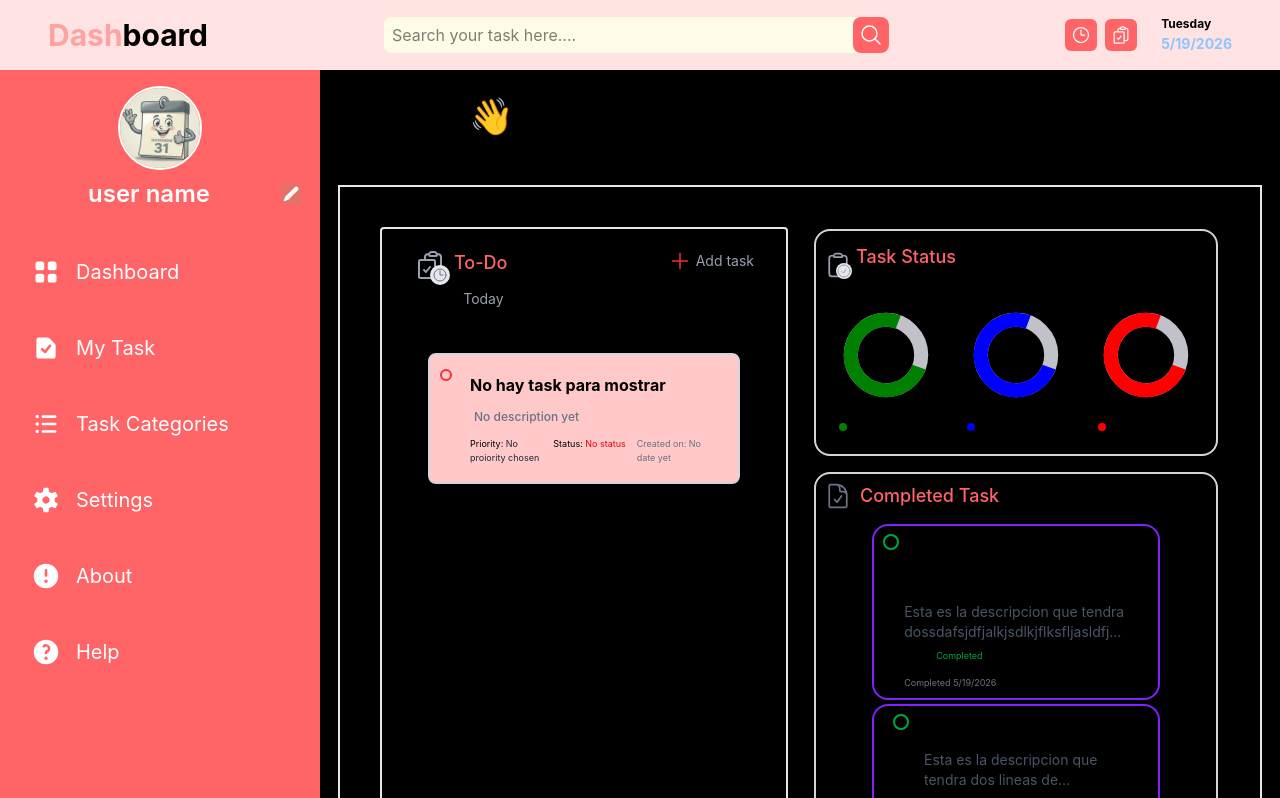
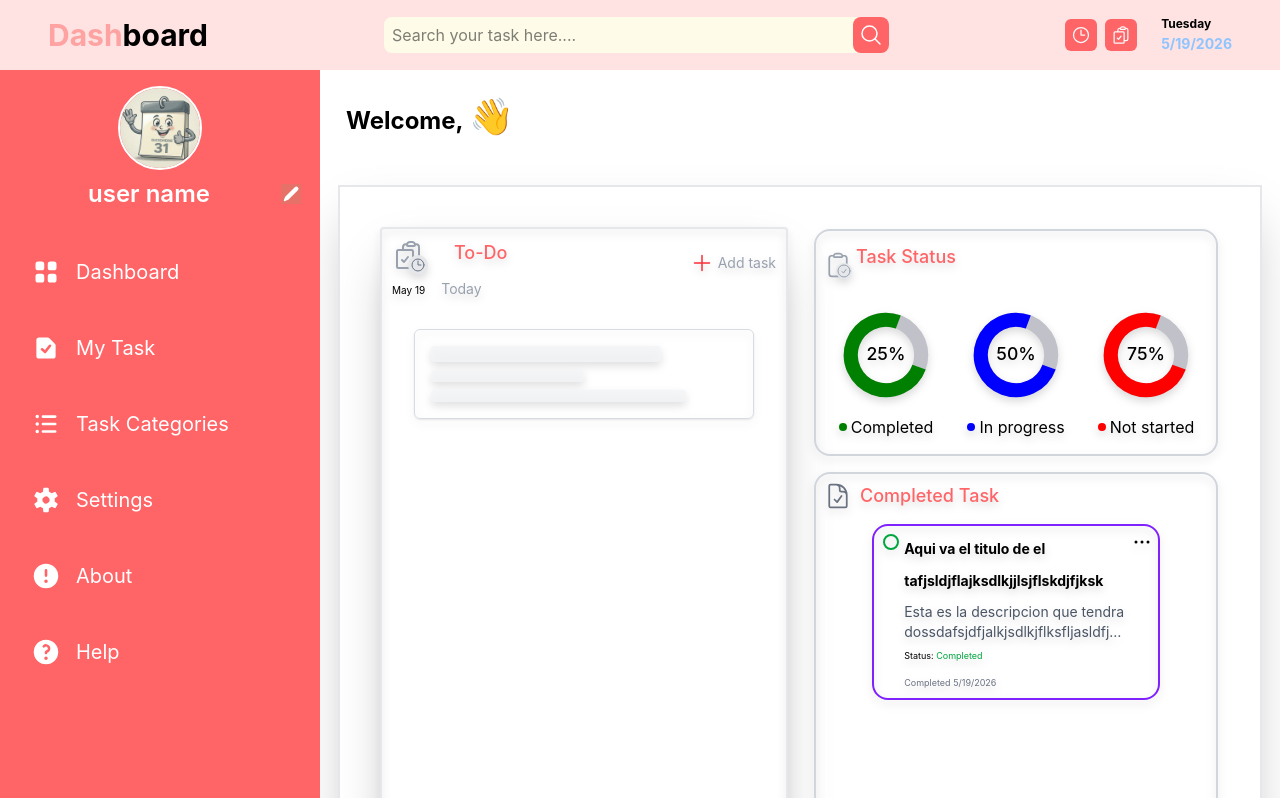
Before and after one commit to karinatuyuc/my-todo-list-React, a React (Vite) app: page / in a window 1280 px wide. Shown: the top 798 px of the page. Built offline with nearby package versions, Linux system fonts and the light colour scheme.

Commit message:
feat: message when no task is added

```diff
--- a/src/CompletedTask.jsx
+++ b/src/CompletedTask.jsx
@@ -44,36 +44,6 @@ export default function CompletedTask({dateIn}){
                                 />
                             </div>
                     </div>
-
-                    {/**CARD #1 */}
-                    <div className="grid border-2 border-violet-600 rounded-2xl grid-cols-[1fr_4fr_1fr] w-full max-w-md mx-auto p-1
-                    lg:w-72 lg:mt-0.5 xl:mt-0.5">
-
-                        <div className="flex justify-center items-start pt-1">
-                            <div className="w-4 h-4 rounded-full border-2 border-green-600 md:w-5 md:h-5 lg:w-4 lg:h-4"></div>
-                        </div>
-
-
-                           <div className="max-w-auto">
-                              <span className="font-bold text-sm md:text-base lg:text-sm">Aqui va el titulo de el task</span>
-                              <p className="text-sm line-clamp-2 mt-2 text-gray-600 md:text-base lg:text-sm xl:text-medium"
-
-                              >Esta es la descripcion que tendra dos lineas de longitud no mas</p>
-                              <h4 className="text-[9px] mt-2">Status: <span className="text-green-600">Completed</span></h4>
-                              <span className="text-[9px] text-gray-500">Completed {dateIn} </span> {/**This should be interactive */}
-                           </div>
-
-                           <div className="flex justify-end items-start">
-                                <EllipsisHorizontalIcon
-                                className="w-6 h-6"
-                                />
-                            </div>
-                    </div>
-
-
-
-
-
                 </div>
 
              { /** </div>*/}
--- a/src/Dashboard.jsx
+++ b/src/Dashboard.jsx
@@ -1,5 +1,12 @@
-import { useState } from 'react';
-import { MagnifyingGlassIcon, ClockIcon, ClipboardDocumentCheckIcon, PlusIcon, ClipboardIcon, CheckCircleIcon} from "@heroicons/react/24/outline";
+import { useState, useRef } from "react";
+import {
+  MagnifyingGlassIcon,
+  ClockIcon,
+  ClipboardDocumentCheckIcon,
+  PlusIcon,
+  ClipboardIcon,
+  CheckCircleIcon,
+} from "@heroicons/react/24/outline";
 import ProgressCircle from "./ProgressCircle.jsx";
 import CompletedTask from "./CompletedTask.jsx";
 import TaskCard from "./TaskCard.jsx";
@@ -7,9 +14,27 @@ import SideMenu from "./sideMenu.jsx";
 import { TaskGrid } from "./TaskGrid.jsx";
 import { AddTaskModal } from "./addTaskModal.jsx";
 
-export default function Dashboard({ modalAddTask, setModalAddTask, onClose, tasks, onSubmit}) { // Receive modalAddTask, setModalAddTask, onClose, tasks, and setTasks as props
-    {/** Catching userName Name */}
+export default function Dashboard({
+  modalAddTask,
+  setModalAddTask,
+  onClose,
+  tasks,
+  onSubmit,
+}) {
+  // Receive modalAddTask, setModalAddTask, onClose, tasks, and setTasks as props
+  {
+    /** Catching userName Name */
+  }
   const [userName, setUserName] = useState("");
+
+  const [hasScrolled, setHasScrolled] = useState(false);
+
+  const handleScroll = () => {
+    if (tasksRef.current) {
+      const scrolled = tasksRef.current.scrollTop > 0;
+      setHasScrolled(scrolled);
+    }
+  };
 
   const date = new Date(); //Creating the local date
 
@@ -20,11 +45,14 @@ export default function Dashboard({ modalAddTask, setModalAddTask, onClose, task
   //day: "numeric"
   //};
 
-    const dayName= date.toLocaleDateString('en-US', { weekday: 'long'}); // To show the day of the week
-    const dayMonth = date.toLocaleDateString('en-US', {day: 'numeric', month: 'short'});
+  const dayName = date.toLocaleDateString("en-US", { weekday: "long" }); // To show the day of the week
+  const dayMonth = date.toLocaleDateString("en-US", {
+    day: "numeric",
+    month: "short",
+  });
   const dateInNumber = date.toLocaleDateString("en-US"); // To show the date in number
 
-    let waveHand = "\u{1F44B}" //Emoji hand waving
+  let waveHand = "\u{1F44B}"; //Emoji hand waving
 
   const circles = [
     { title: "Completed", progress: "25%", color: "green" },
@@ -32,14 +60,14 @@ export default function Dashboard({ modalAddTask, setModalAddTask, onClose, task
     { title: "Not started", progress: "75%", color: "red" },
   ];
 
+  const tasksRef = useRef(null);
+
   return (
     <>
-
       {modalAddTask && (
         <AddTaskModal
           onClose={onClose} // Pass the onClose function as a prop to close the modal
-                                onSubmit={onSubmit}// Passing onAddTask function to update the task list in the Dashboard component when a new task is added
-
+          onSubmit={onSubmit} // Passing onAddTask function to update the task list in the Dashboard component when a new task is added
         />
       )}
 
@@ -49,23 +77,20 @@ export default function Dashboard({ modalAddTask, setModalAddTask, onClose, task
          setModalName={setModalName}
          setUserName={setUserName}
         /> */}
-         <div className="min-h-screen w-full bg-black">
-
-
+      <div className="min-h-screen w-full">
         {/*Header*/}
-            <header className="flex justify-between items-center p-1.5 bg-red-100 sticky top-0 z-20
-            lg:flex lg:justify-around lg:p-4 lg:pl-12 lg:pr-12 lg:sticky lg:top-0 lg:z-20 lg:gap-44">
-
+        <header
+          className="flex justify-between items-center p-1.5 bg-red-100 sticky top-0 z-20
+            lg:flex lg:justify-around lg:p-4 lg:pl-12 lg:pr-12 lg:sticky lg:top-0 lg:z-20 lg:gap-44"
+        >
           {/** Dashboard title*/}
-                <div className= "font-bold text-[15px] md:text-3xl">
+          <div className="font-bold text-[15px] md:text-3xl">
             <span className="text-red-300">Dash</span>
             <span className="text-black">board</span>
           </div>
 
-
           {/** Search bar */}
           <div className="flex bg-yellow-50 hover:bg-red-200 rounded-lg md:w-94 lg:w-lvw ">
-
             <input
               type="text"
               id="search"
@@ -74,75 +99,71 @@ export default function Dashboard({ modalAddTask, setModalAddTask, onClose, task
               className=" w-full h-9 p-2 text-sm rounded-lg focus:outline-none md:h-9 md:text-base hover:bg-red-200"
             />
             <button className="flex items-center justify-center md:h-9 hover:bg-red-300">
-                        <MagnifyingGlassIcon
-                        className="w-7 h-9 p-1.5 bg-red-400  text-white rounded-lg md:w-8 md:h-8 lg:w-9 lg:h-9"/>
+              <MagnifyingGlassIcon className="w-7 h-9 p-1.5 bg-red-400  text-white rounded-lg md:w-8 md:h-8 lg:w-9 lg:h-9" />
             </button>
           </div>
-
 
           {/** Date section */}
           <div className="flex items-center justify-center gap-6">
             {/**Notification and calendar icon */}
             <div className="hidden lg:flex lg:gap-2 text-gray-50">
-                         <ClockIcon className="w-8 h-8 bg-red-400 p-1.5 rounded-md"/>
-                         <ClipboardDocumentCheckIcon className="w-8 h-8 bg-red-400 p-1.5 rounded-md"/>
+              <ClockIcon className="w-8 h-8 bg-red-400 p-1.5 rounded-md" />
+              <ClipboardDocumentCheckIcon className="w-8 h-8 bg-red-400 p-1.5 rounded-md" />
             </div>
 
             <div className="flex flex-col gap-0.5">
-                         <span className="font-bold text-[9px] md:text-sm lg:text-xs">{dayName}</span>
-                         <span className="font-bold text-[9px] text-blue-300 md:text-sm md:flex md:justify-center lg:text-sm">{dateInNumber}</span>
+              <span className="font-bold text-[9px] md:text-sm lg:text-xs">
+                {dayName}
+              </span>
+              <span className="font-bold text-[9px] text-blue-300 md:text-sm md:flex md:justify-center lg:text-sm">
+                {dateInNumber}
+              </span>
             </div>
-
           </div>
-
         </header>
 
         <div className="flex min-h-screen flex-col lg:flex-row">
-
-
           {/**SIDE MENU */}
           <aside className="lg:bg-red-400 lg:w-80 lg:min-h-screen lg:sticky">
-                <SideMenu
-                    userName={userName}
-                    setUserName={setUserName}
-
-                />
+            <SideMenu userName={userName} setUserName={setUserName} />
           </aside>
           {/**End SIDE MENU */}
 
-
           <main className="flex-1 p-0.5 overflows-auto">
-
-            <div className="border-y-green-900" >
-
+            <div className="border-y-green-900">
               <div className="flex items-center justify-center gap-2 lg:mt-6 lg:ml-6 text-center">
                 <div className="mx-auto text-xl font-medium mb-4 md:text-2xl lg:ml-0 lg:text-3xl lg:mb-0 flex">
-                           <h1
-                             className='sm:truncate sm:overflow-hidden sm:text-ellipsis text-black font-bold md:text-2xl'
-                           >Welcome, {userName} <span className="text-3xl md:text-4xl lg:text-4xl">{waveHand}</span></h1>
+                  <h1 className="sm:truncate sm:overflow-hidden sm:text-ellipsis text-black font-bold md:text-2xl">
+                    Welcome, {userName}{" "}
+                    <span className="text-3xl md:text-4xl lg:text-4xl">
+                      {waveHand}
+                    </span>
+                  </h1>
                 </div>
-
               </div>
-
 
               {/** Main section */}
 
-                <section className="border-2 border-gray-200 m-4 mb-5 mt-12 p-6 md:min-h-screen md:p-10 shadow-2xl
-                ">
-
+              <section
+                className="border-2 border-gray-200 m-4 mb-5 mt-12 p-6 md:min-h-screen md:p-10 shadow-2xl
+                "
+              >
                 <div className="lg:grid  lg:grid-cols-2 lg:gap-6 lg:h-screen">
-
                   {/*ADD TASK SECTION AND CARDS TASKS (different component in REVIEW)*/}
 
-                    <div className="w-full border-2 border-gray-200 shadow-2xl drop-shadow-lg p-2 mb-3 rounded
-                    md:p-4 md:mb-12
-                    lg:h-full
-                  ">
-
-                        <div className="flex justify-between m-4
-
-                        lg:mt-1">
-                            <span className="absolute text-justify left-16 text-xm ml-2 text-red-400 font-medium md:text-2xl lg:text-lg">To-Do</span>
+                  <div
+                    ref={tasksRef}
+                    onScroll={handleScroll}
+                    className={`w-full border-2 border-gray-200 shadow-2xl drop-shadow-lg mb-3 rounded p-4
+                    lg:p-0 lg:min-h-full lg:overflow-auto`}
+                  >
+                    <div
+                      className={`lg:top-0 lg:sticky ${hasScrolled ? "bg-black/80" : "bg-gray-00"}`}
+                    >
+                      <div className="flex justify-between p-2.5 lg:h-17">
+                        <span className="absolute text-justify left-16 text-xm ml-2 text-red-400 font-medium md:text-2xl lg:text-lg">
+                          To-Do
+                        </span>
                         <div className="relative">
                           <ClipboardDocumentCheckIcon
                             className="w-7 h-7 absolute text-gray-400
@@ -156,68 +177,73 @@ export default function Dashboard({ modalAddTask, setModalAddTask, onClose, task
 
                         <span
                           className="absolute text-justify mt-10 text-[10ox]
-                                 md:text-sm md:mt-14 lg:text-[10px] lg:mt-10">
+                                 md:text-sm md:mt-14 lg:text-[10px] lg:mt-10"
+                        >
                           {dayMonth}
                           <span
                             className="text-gray-400 m-4
-                                     md:text-sm">
+                                     md:text-sm"
+                          >
                             Today
                           </span>
                         </span>
 
-
                         <button
                           className="flex items-center text-sm cursor-pointer gap-1
-                              md:text-base">
+                              md:text-base"
+                        >
                           <PlusIcon
                             className="w-5 h-5 text-red-500 font-medium
                                    md:w-6 md:h-6"
                             onClick={setModalAddTask}
-
                           />
-                                <span className="text-gray-400 md:text-2xl lg:text-sm">Add task</span>
+                          <span className="text-gray-400 md:text-2xl lg:text-sm">
+                            Add task
+                          </span>
                         </button>
-                        </div>
-
-
-
-                      <div className="h-full overflow-auto p-2 md:p-4 lg:p-2">
-                        {tasks.map((task, index) => (
-                            <TaskCard
-                                key={index}
-                                task={task}
-                            />
-                        ))}
                       </div>
                     </div>
 
+                    <div className="p-1 md:p-2">
+                      {tasks.length === 0 ? (
+                        <div className="flex flex-row justify-center items-center mt-9 m-2 lg:m-6">
+                          <div className="border border-gray-300 rounded-md p-4 shadow bg-transparent animate-pulse w-full">
+                          <div className="h-4 bg-gray-100 rounded w-3/4 mb-2"></div>
+                          <div className="h-3 bg-gray-100 rounded w-1/2 mb-2"></div>
+                          <div className="h-3 bg-gray-100 rounded w-5/6"></div>
+                           </div>
+                        </div>
 
-
-
-
+                      ) : (
+                        tasks.map((task, index) => (
+                          <TaskCard key={index} task={task} />
+                        ))
+                      )}
+                    </div>
+                  </div>
 
                   <div className="lg:flex lg:flex-col lg:h-screen md:p-0.5 lg:p-0.5 ">
-
-
                     {/* TASK STATUS*/}
-                    <div className="border-2 border-gray-300 drop-shadow-lg rounded-2xl mb-2 h-full p-2
+                    <div
+                      className="border-2 border-gray-300 drop-shadow-lg rounded-2xl mb-2 h-full p-2
                     md:mb-12
-                    lg:h-80 lg:pt-3 lg:mb-4">
-
+                    lg:h-80 lg:pt-3 lg:mb-4"
+                    >
                       <div className="flex gap-4  md:pb-6 lg:pb-4">
-
                         <div className="flex relative mb-4 md:mt-2">
-                              <ClipboardIcon className="w-7 h-7 absolute text-gray-400 md:w-10 md:h-10 lg:w-7 lg:h-7"/>
-                              <CheckCircleIcon className="w-4 h-4 relative mt-3 left-3 rounded-full text-gray-400 bg-gray-200
-                              md:w-6 md:h-6 lg:w-4 lg:h-4" />
+                          <ClipboardIcon className="w-7 h-7 absolute text-gray-400 md:w-10 md:h-10 lg:w-7 lg:h-7" />
+                          <CheckCircleIcon
+                            className="w-4 h-4 relative mt-3 left-3 rounded-full text-gray-400 bg-gray-200
+                              md:w-6 md:h-6 lg:w-4 lg:h-4"
+                          />
                         </div>
-                            <span className="text-red-400 font-medium md:text-2xl lg:text-lg">Task Status</span>
+                        <span className="text-red-400 font-medium md:text-2xl lg:text-lg">
+                          Task Status
+                        </span>
                       </div>
-
 
                       {/*Progress circles*/}
                       <div className="grid grid-cols-3 gap-1.5 h-full">
-
                         {circles.map((item, index) => (
                           <ProgressCircle
                             // Aqui van los props que le pasamos al componente
@@ -228,51 +254,35 @@ export default function Dashboard({ modalAddTask, setModalAddTask, onClose, task
                           />
                         ))}
                       </div>
-
                     </div>
-
-
-
 
                     {/*COMPLETED TASK*/}
 
-                    <div className=" border-2 drop-shadow-lg border-gray-300 p-4 h-full mt-4 rounded-2xl
+                    <div
+                      className=" border-2 drop-shadow-lg border-gray-300 p-4 h-full mt-4 rounded-2xl
                       md:p-5
-                     lg:mt-0 lg:p-2">
-                        <CompletedTask
-                            dateIn={dateInNumber}
-                        />
-
+                     lg:mt-0 lg:p-2"
+                    >
+                      <CompletedTask dateIn={dateInNumber} />
                     </div>
 
-
                     <div>
-                        <TaskGrid
-
-
-                    />
+                      <TaskGrid />
+                    </div>
+                  </div>
+                </div>
+              </section>
+            </div>
+          </main>
         </div>
 
-                    </div>
-
-
-                    </div>
-
-                </section>
-            </div>
-
-        </main>
-
-        </div>
-
-                   <span className="text-[10px] bg-red-200 lg:mb-0">&copy; 2026 <a>RacooDev</a>. All rights reserved.</span>
-
-
+        <span className="text-[10px] bg-red-200 lg:mb-0">
+          &copy; 2026 <a>RacooDev</a>. All rights reserved.
+        </span>
       </div>
     </>
-    )
+  );
 }
-
 
 /*
 TODO: show task on Todo LIST, MAKE DESCRIPTION AND DATE DYNAMIC, MAKE THE PROGRESS CIRCLES DYNAMIC, MAKE THE COMPLETED TASK DYNAMIC, MAKE THE USER NAME DYNAMIC, MAKE THE DATE DYNAMIC, MAKE THE SEARCH BAR WORK, MAKE THE ADD TASK MODAL WORK, MAKE THE SIDE MENU WORK, MAKE THE DASHBOARD RESPONSIVE
--- a/src/TaskCard.jsx
+++ b/src/TaskCard.jsx
@@ -1,56 +1,73 @@
-export default function TaskCard ({task}) { // Receive dataInputs, date, tasks, and setTasks as props
+export default function TaskCard({ task}) {
+  // Receive dataInputs, date, tasks, and setTasks as props
 
   const priorityColors = {
-        "Low": "text-green-600 font-semibold",
-        "Medium": "text-orange-500",
-        "Extreme": "text-red-700 font-bold"
-    }
+    Low: "text-green-600 font-semibold",
+    Medium: "text-orange-500",
+    Extreme: "text-red-700 font-bold",
+  };
 
-    const priorityClass = priorityColors[task.priority] || "text-gray-800"
+  const priorityClass = priorityColors[task.priority] || "text-gray-800";
 
   return (
     <>
-        <div className="border-gray-800
-        md:mt-16 lg:mt-8 lg:p-0.5 ">
+      <div
+        className="border-gray-800
+        md:mt-2 lg:mt-2 lg:p-0.5 lg:bg-black"
+      >
 
-                                  {/*DIV TO DO AND ADD TASK*/}
-             <div className="grid grid-cols-1 gap-4 mt-10 p-2 md:grid md:grid-cols-2 md:p-5 lg:flex lg:mt-0.5">
-
+    <div className="grid grid-cols-1 gap-4 mt-10 p-1.5 md:grid md:grid-cols-2 md:p-2 lg:flex lg:mt-0.5 lg:bg-amber-400 rounded-sm">
           {/**Card #1 */}
-                <div className="w-full max-w-sm mx-auto bg-red-200 min-h-28 border-2 rounded-lg p-0.5 border-gray-300 md:grid md:grid-cols-1 md:p-4
-                 lg:w-96 lg:p-1">
-
-                    <div className="flex gap-2.5 p-1.5
-                     ">
+          <div
+            className="w-full max-w-sm mx-auto bg-red-900 min-h-36 border-2 rounded-lg p-0.5 gap-12 border-gray-300 md:grid md:grid-cols-1 md:p-2
+                 lg:w-96 lg:p-0.5"
+          >
+            <div
+              className="flex gap-2 p-0.5
+                     "
+            >
               <div className="flex justify-center items-start mt-1">
-                            <span className="w-3 h-3 border-2 rounded-full text-red-500"></span> {/**This sould be interactive too */}
+                <span className="w-3 h-3 border-2 rounded-full text-red-500"></span>{" "}
+                {/**This sould be interactive too */}
               </div>
-
 
               {/*CARD TASKS */}
               <div className="flex flex-col gap-2 lg:w-100 lg:p-2">
-                                <span className="font-bold line-clamp-1 text-black">{task.title}</span>
+                <span className="font-bold line-clamp-1 text-black">
+                  {task.title}
+                </span>
 
-                                <div className="text-sm text-ellipsis">
-                                    <p className="font-medium text-gray-500 line-clamp-3 lg:p-1 lg:w-full lg:text-xs">
+                <div className="text-sm text-ellipsis min-h-12">
+                  <p className="text-xs font-medium text-gray-500 line-clamp-3">
                     {task.description}
                   </p>
                 </div>
 
-
                 {/** CARD FOOTER */}
-                                        <div className="text-[9px] grid grid-cols-3 justify-between">
-                                                  <span>Priority: <span className={`${priorityClass}`}>{task.priority}</span></span>
-                                                  <span className="">Status: <span className='text-red-600'>{task.status}</span></span> {/**This should be interactive  */}
-                                                  <span className="text-gray-500">Created on: {task.date}</span>
-                                        </div>
-
+                <div className="text-[8px] grid grid-cols-3 justify-between mt-2.5">
+                  <span>
+                    Priority:{" "}
+                    <span className={`${priorityClass}`}>{task.priority}</span>
+                  </span>
+                  <span className="">
+                    Status: <span className="text-red-600">No status</span>
+                  </span>{" "}
+                  {/**This should be interactive  */}
+                  <span className="text-gray-500">
+                    Created on: <span>{task.date}</span>
+                  </span>
                 </div>
               </div>
             </div>
+          </div>
+        </div>
+        {/*DIV TO DO AND ADD TASK*/}
+
+
+
+
 
       </div>
-    </div>
     </>
-    )
+  );
 }
--- a/src/TodoApp.jsx
+++ b/src/TodoApp.jsx
@@ -17,7 +17,7 @@ const defaultTask ={
 function TodoApp() {
 
   // states
-  const [ taskList, setTaskList] = useState([defaultTask]); // State to hold the list of tasks
+  const [ taskList, setTaskList] = useState([]); // State to hold the list of tasks
 
   //const [ editingTaskId, setEditingTaskId] = useState(null) // State to hold the ID of the task being edited
 
--- a/src/addTaskModal.jsx
+++ b/src/addTaskModal.jsx
@@ -10,6 +10,7 @@ export function AddTaskModal({ onClose, onSubmit }) {
   const [title, setTitle] = useState(""); // State to hold the task title
   const [description, setDescription] = useState("");
   const [priority, setPriority] = useState("");
+  const [date, setDate] = useState("");
 
 
   const priorityOptions = ["Low", "Medium", "Extreme"]; // Options for task priority
@@ -46,9 +47,15 @@ export function AddTaskModal({ onClose, onSubmit }) {
       }
     }
 
-    setPriority(inputValue)
+    if(fieldName === "priority") {
+      setPriority(inputValue);
+    }
+
+    if(fieldName === "date") {
+      setDate(inputValue)
+    }
+
   }
-
 
   const handleSubmit2 = (e) => {
     e.preventDefault(); // Prevent the default form submission behavior
@@ -70,7 +77,7 @@ export function AddTaskModal({ onClose, onSubmit }) {
       return; // Stop form submission if there are validation errors
     }
 
-    const newTask = {title, description, priority};
+    const newTask = {title, description, priority, date};
     onSubmit(e, newTask); // Pass the event and the new task to the onSubmit prop
     onClose();
   };
@@ -126,6 +133,8 @@ export function AddTaskModal({ onClose, onSubmit }) {
                 type="date"
                 id="start"
                 name="taskDate"
+                value={date}
+                onChange={(e) => validateField("date", e.target.value)}
                 className="w-60 border-gray-300 border-2 rounded-sm cursor-pointer md:w-72 lg:w-96 lg:p-0.5"
               />
 
```
Lines whose indentation alone changed are shown as unchanged.
